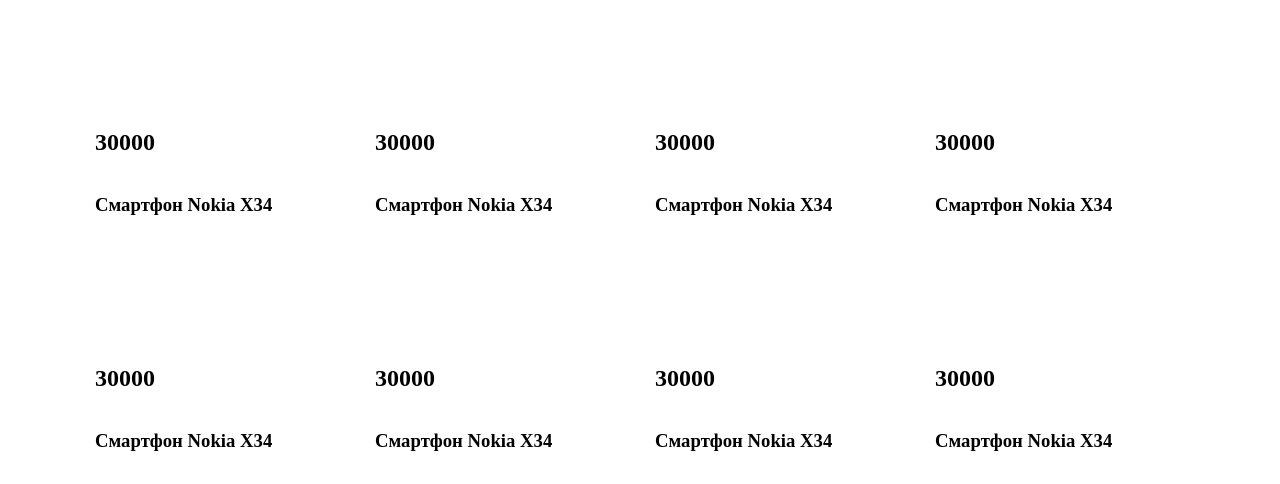
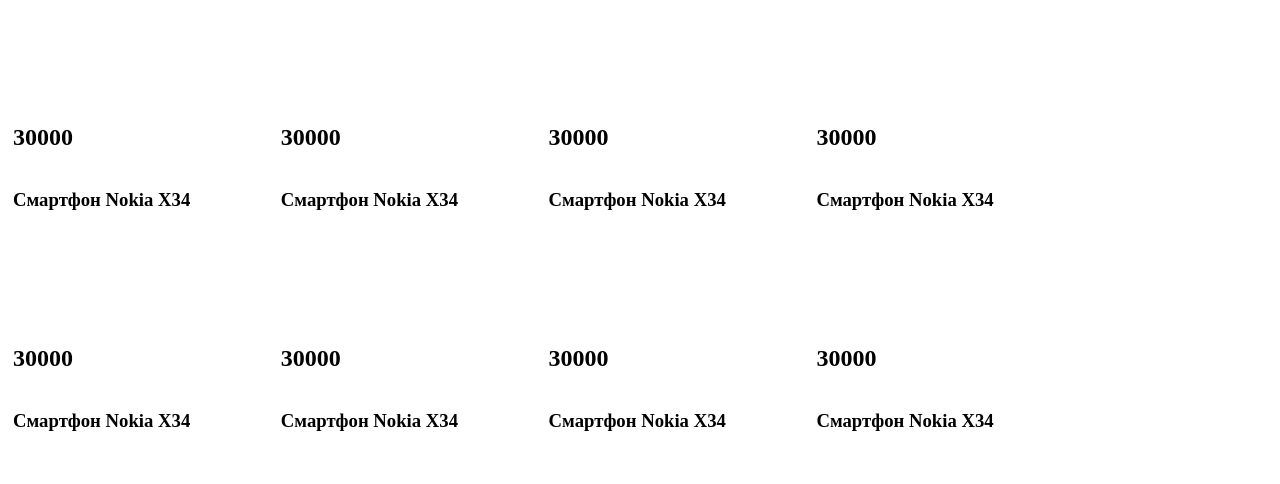
Before and after one commit to SERP-debug/03, a plain HTML site: page index.html in a window 1280 px wide. Shown: the part 389-873 px from the top of the page. Drawn offline with Linux system fonts and the light colour scheme.

Commit message:
Работа над ошибками

```diff
--- a/style.css
+++ b/style.css
@@ -1,5 +1,5 @@
 div{
-    /*border:solid;*/
+    /* border:solid; */
     display: flex;}
 
 .text-white{color: white;}
@@ -29,25 +29,24 @@ div{
 .shop{
     flex-direction: row;
     flex-wrap: wrap;
-    justify-content: center;
-    gap: 10px;
+    /* justify-content: center; */
+    gap: 5px;
 }
 
 .shop-item{
     flex-direction: column;
 
-      /* @media (min-width: 400px)
-      {width: 30%;}
+    @media (max-width: 540px)
+    {width: 50%;}
 
-      @media (min-width: 400px) and (max-width: 1600px)
-      {width: 20%;}
+      @media (min-width: 540px)
+      and (max-width: 1100px)
+      {width: 40%;}
 
-      @media (min-width: 600px)
-      {width: 10%;}*/
+      @media (min-width: 1100px)
+      {width: 20%;} */
 
-      width: 250px;
+    width: 50%;
 
-
-
-    padding: 10px;
+    padding: 5px;
 }
```
